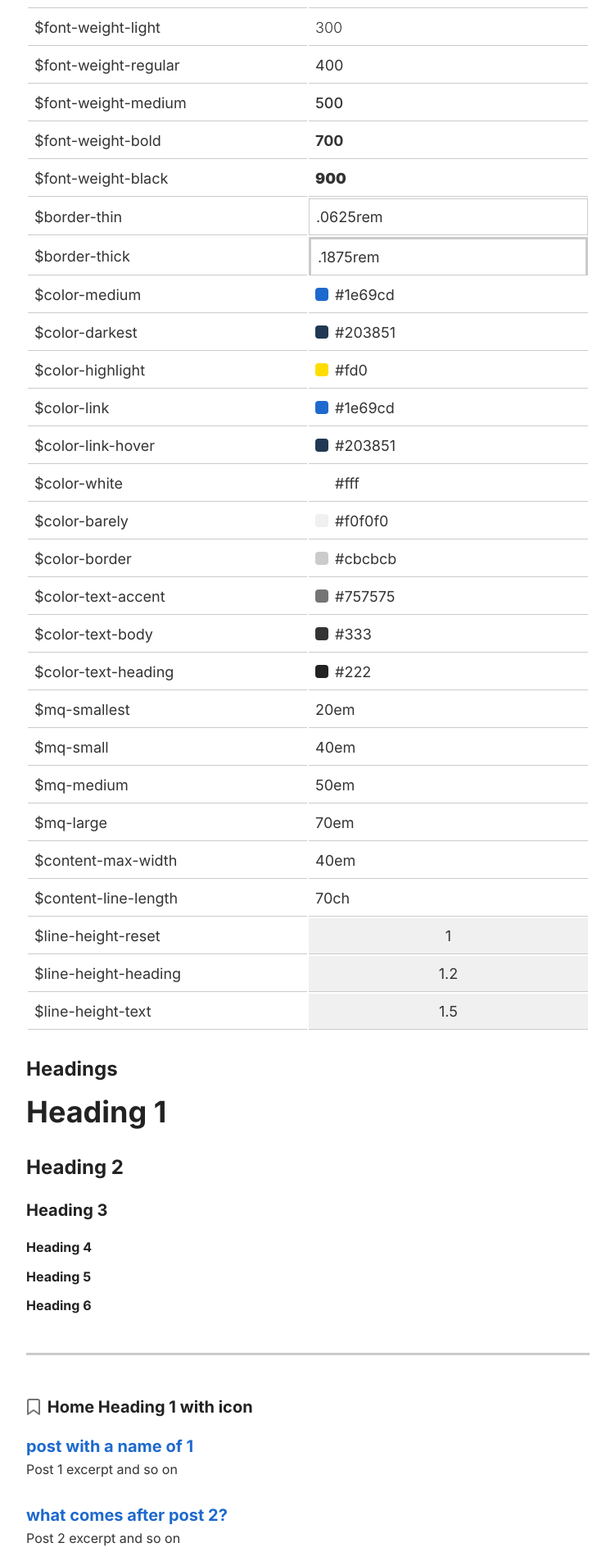
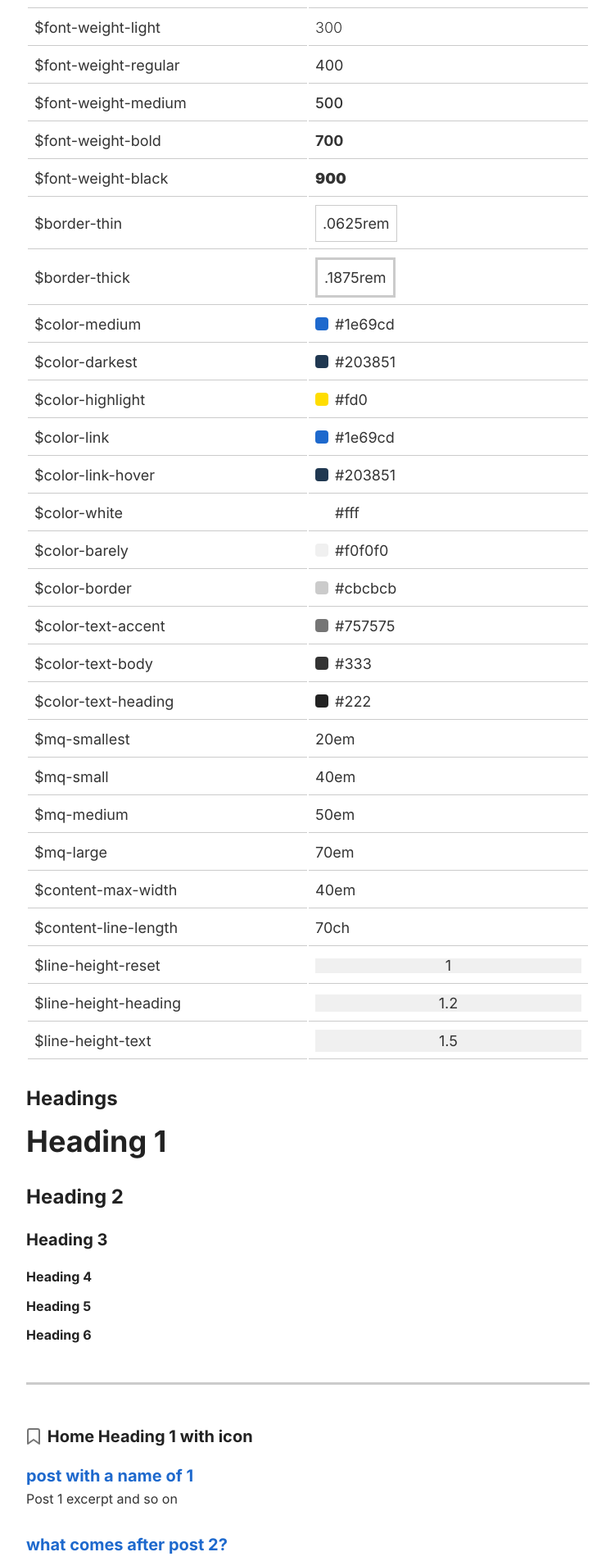
Before and after one commit to double-great/theme, a Jekyll site: the page built from index.html, in a window 1280 px wide. Shown: the part 433-2337 px from the top of the page at 82% size, without its empty margins (264-1015 px from the left). Built offline with Jekyll 4.4.1, drawn with Linux system fonts in a browser that asks for light colours.

Commit message:
Moving dynamic class into inner element

```diff
--- a/index.html
+++ b/index.html
@@ -14,7 +14,7 @@
     {%-assign varValue = key[1]-%}
     <tr>
       <td>{{varName}}</td>
-      <td class="{{varName | replace: "$", "u-"}}">{%-if varName contains '$color-'-%}<div class="swatch" style="background-color: {{varValue}}"></div>{%-endif-%}{{varValue}}</td>
+      <td><div class="{{varName | replace: "$", "u-"}}">{%-if varName contains '$color-'-%}<div class="swatch" style="background-color: {{varValue}}"></div>{%-endif-%}{{varValue}}</div></td>
     </tr>
     {%-endfor-%}
   </tbody>
```
